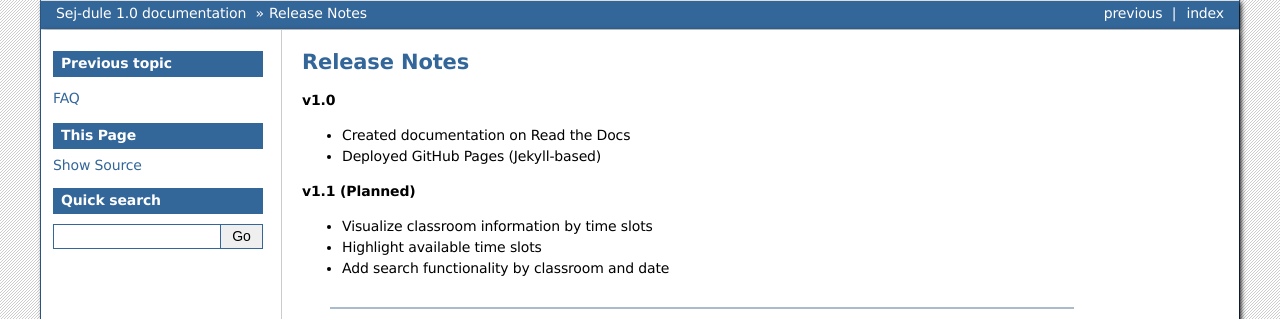
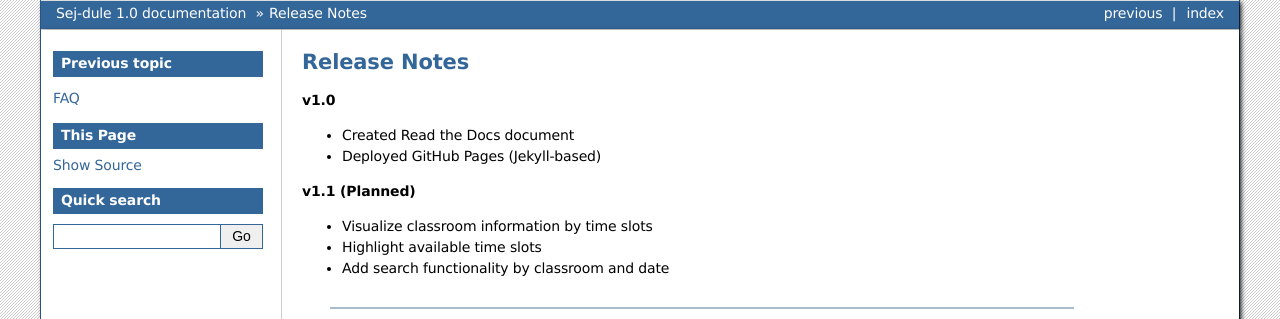
Before and after one commit to 24-2-Sej-dule/Sej-dule, a Sphinx documentation site: the page built from docs/source/Release_Notes.md, in a window 1280 px wide. Shown: the top 319 px of the page. Built offline with Sphinx 7.4.7, drawn with Linux system fonts in a browser that asks for light colours.

Commit message:
relese Note content change

```diff
--- a/docs/source/Release_Notes.md
+++ b/docs/source/Release_Notes.md
@@ -2,7 +2,7 @@
 
 **v1.0**
 
-- Created documentation on Read the Docs
+- Created Read the Docs document
 - Deployed GitHub Pages (Jekyll-based)
 
 **v1.1 (Planned)**
```
